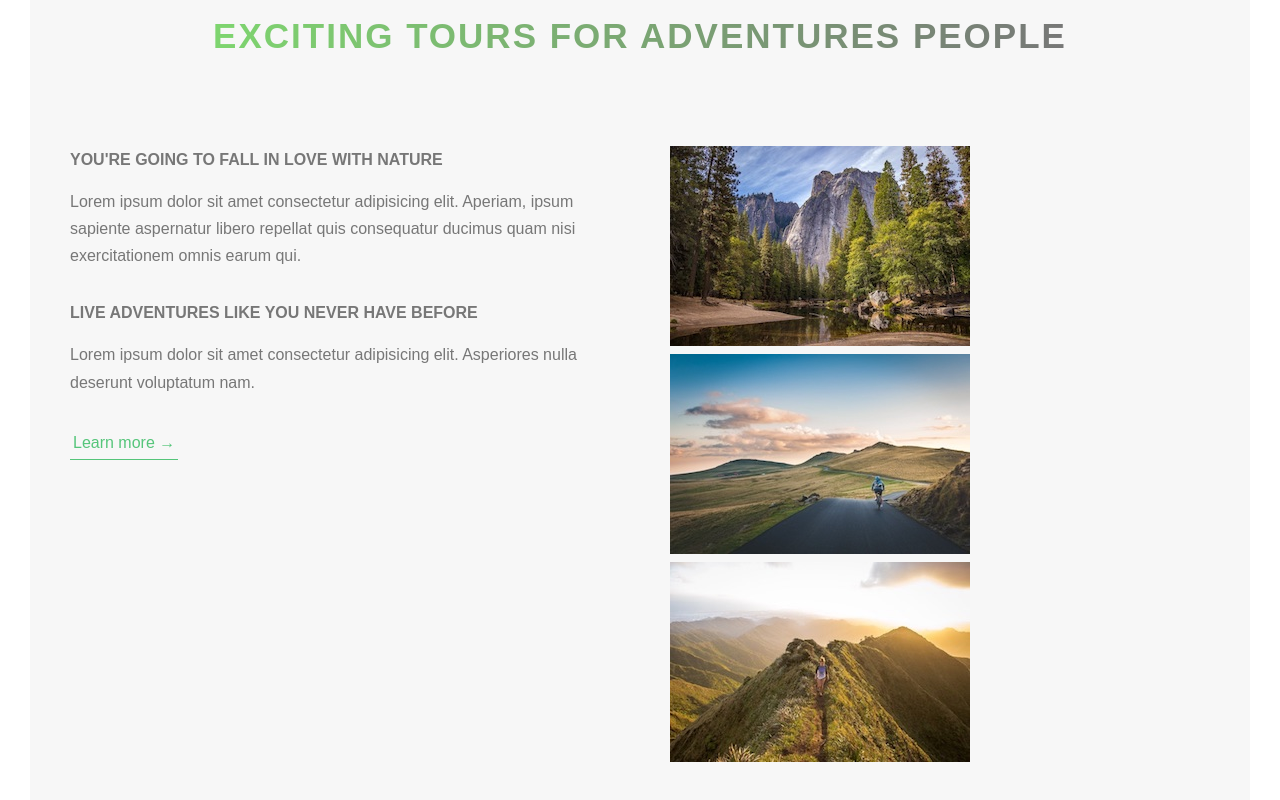
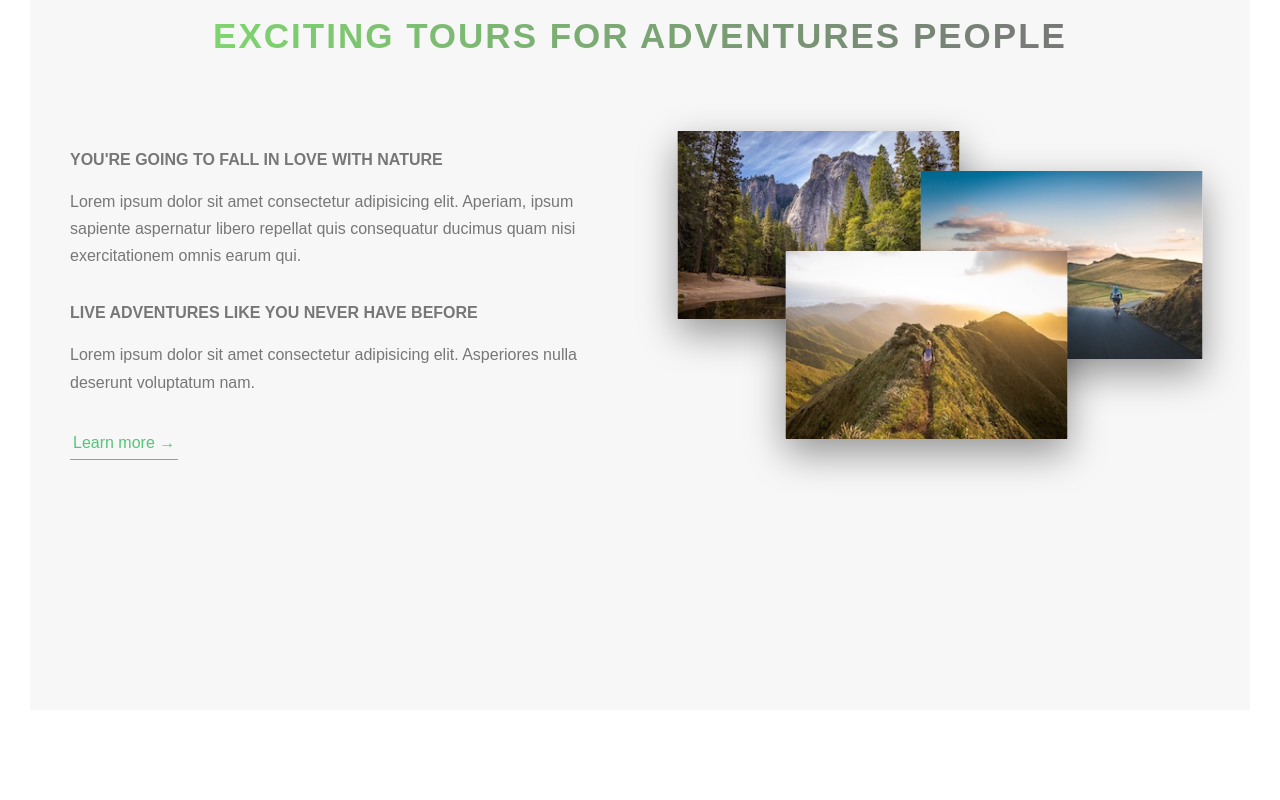
Before and after one commit to sakinacodes/Natours, a website: page index.html in a window 1280 px wide. Shown: the part 874-1674 px from the top of the page. After the commit the page ends 1614 px from the top, so only its background shows below. Drawn offline with Linux system fonts and the light colour scheme.

Commit message:
About section completed

```diff
--- a/sass/components/_composition.scss
+++ b/sass/components/_composition.scss
@@ -0,0 +1,52 @@
+.composition {
+  position: relative;
+  &__photo {
+    z-index: 10;
+    width: 55%;
+    box-shadow: 0 1.5rem 4rem rgba($color-black, 0.4);
+    border-radius: 1px;
+    position: absolute;
+    transition: all 0.2s;
+    outline-offset: 2rem;
+    &--p1 {
+      left: 0;
+      top: -2rem;
+
+      // @include respond(tab-port)  {
+      // 	top: 0;
+      // 	transform: scale(1.2);
+      // }
+    }
+
+    &--p2 {
+      right: 0;
+      top: 2rem;
+
+      // @include respond(tab-port)  {
+      // 	top: -1rem;
+      // 	transform: scale(1.3);
+      // 	z-index: 100;
+      // }
+    }
+
+    &--p3 {
+      left: 20%;
+      top: 10rem;
+
+      // @include respond(tab-port)  {
+      // 	top: 1rem;
+      // 	left: 0;
+      // 	transform: scale(1.1);
+      // }
+    }
+    &:hover {
+      outline: 1.5rem solid $color-primary;
+      transform: scale(1.05) translateY(-0.5rem);
+      box-shadow: 0 2.5rem 4rem rgba($color-black, 0.5);
+      z-index: 20;
+    }
+  }
+  &__photo:not(:hover) {
+    transform: scale(0.95);
+  }
+}
```
Also changed, not shown: css/style.css.
